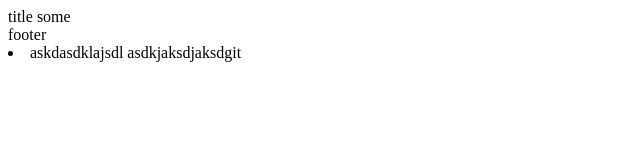
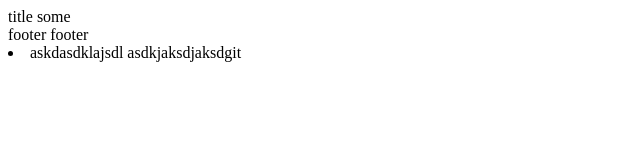
Before and after one commit to Leo9siy/hello_world, a plain HTML site: page index.html in a window 1280 px wide. Shown: the full height of the page, 0-640 px from the left. Drawn offline with Linux system fonts and the light colour scheme.

Commit message:
Update index.html

```diff
--- a/index.html
+++ b/index.html
@@ -7,7 +7,7 @@
 </head>
 <body>
     <header> title some</header>
-    <footer> footer </footer>
+    <footer> footer footer </footer>
     <li>
         askdasdklajsdl
         asdkjaksdjaksdgit
```
